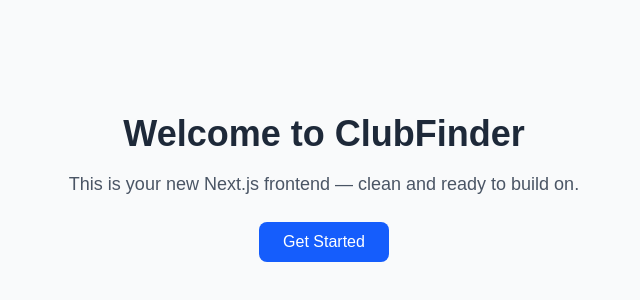
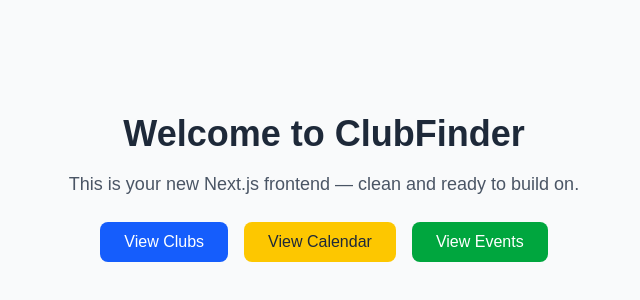
Before and after one commit to JudeTruong/ClubFinder, a Next.js app in the folder web/: page / in a window 1280 px wide. Shown: the part 212-512 px from the top of the page, without its empty margins (316-956 px from the left). Built offline with nearby package versions, Linux system fonts and the light colour scheme.

Commit message:
added events clubs and calander page

```diff
--- /dev/null
+++ b/web/src/app/calendar/page.tsx
@@ -0,0 +1,13 @@
+export default function CalendarPage() {
+  return (
+    <main className="flex flex-col items-center justify-center min-h-screen bg-gray-50 text-gray-800">
+      <h1 className="text-4xl font-bold mb-4">Welcome to ClubFinder Calendar</h1>
+      <p className="text-lg text-gray-600">
+        This is the Calendar Page — clean and ready to build on.
+      </p>
+      <button className="mt-6 px-6 py-2 bg-blue-600 text-white rounded-lg hover:bg-blue-700 transition">
+        Get Started
+      </button>
+    </main>
+  );
+}
--- /dev/null
+++ b/web/src/app/clubs/page.tsx
@@ -0,0 +1,14 @@
+export default function ClubPage() {
+  return (
+    <main className="flex flex-col items-center justify-center min-h-screen bg-gray-50 text-gray-800">
+      <h1 className="text-4xl font-bold mb-4">Welcome to ClubFinder Clubs
+      </h1>
+      <p className="text-lg text-gray-600">
+        This is the Clubs Page — clean and ready to build on.
+      </p>
+      <button className="mt-6 px-6 py-2 bg-blue-600 text-white rounded-lg hover:bg-blue-700 transition">
+        Get Started
+      </button>
+    </main>
+  );
+}
--- /dev/null
+++ b/web/src/app/events/page.tsx
@@ -0,0 +1,13 @@
+export default function Events() {
+  return (
+    <main className="flex flex-col items-center justify-center min-h-screen bg-gray-50 text-gray-800">
+      <h1 className="text-4xl font-bold mb-4">Welcome to ClubFinder Events</h1>
+      <p className="text-lg text-gray-600">
+        This is the Event Page — clean and ready to build on.
+      </p>
+      <button className="mt-6 px-6 py-2 bg-blue-600 text-white rounded-lg hover:bg-blue-700 transition">
+        Get Started
+      </button>
+    </main>
+  );
+}
--- a/web/src/app/page.tsx
+++ b/web/src/app/page.tsx
@@ -1,13 +1,36 @@
+import Link from "next/link";
+
 export default function Home() {
   return (
     <main className="flex flex-col items-center justify-center min-h-screen bg-gray-50 text-gray-800">
       <h1 className="text-4xl font-bold mb-4">Welcome to ClubFinder</h1>
-      <p className="text-lg text-gray-600">
+      <p className="text-lg text-gray-600 mb-6">
         This is your new Next.js frontend — clean and ready to build on.
       </p>
-      <button className="mt-6 px-6 py-2 bg-blue-600 text-white rounded-lg hover:bg-blue-700 transition">
-        Get Started
-      </button>
+
+      {/* Navigation buttons */}
+      <div className="flex flex-wrap justify-center gap-4">
+        <Link
+          href="/clubs"
+          className="px-6 py-2 bg-blue-600 text-white rounded-lg hover:bg-blue-700 transition"
+        >
+          View Clubs
+        </Link>
+
+        <Link
+          href="/calendar"
+          className="px-6 py-2 bg-yellow-400 text-gray-800 rounded-lg hover:bg-yellow-500 transition"
+        >
+          View Calendar
+        </Link>
+
+        <Link
+          href="/events"
+          className="px-6 py-2 bg-green-600 text-white rounded-lg hover:bg-green-700 transition"
+        >
+          View Events
+        </Link>
+      </div>
     </main>
   );
 }
```
